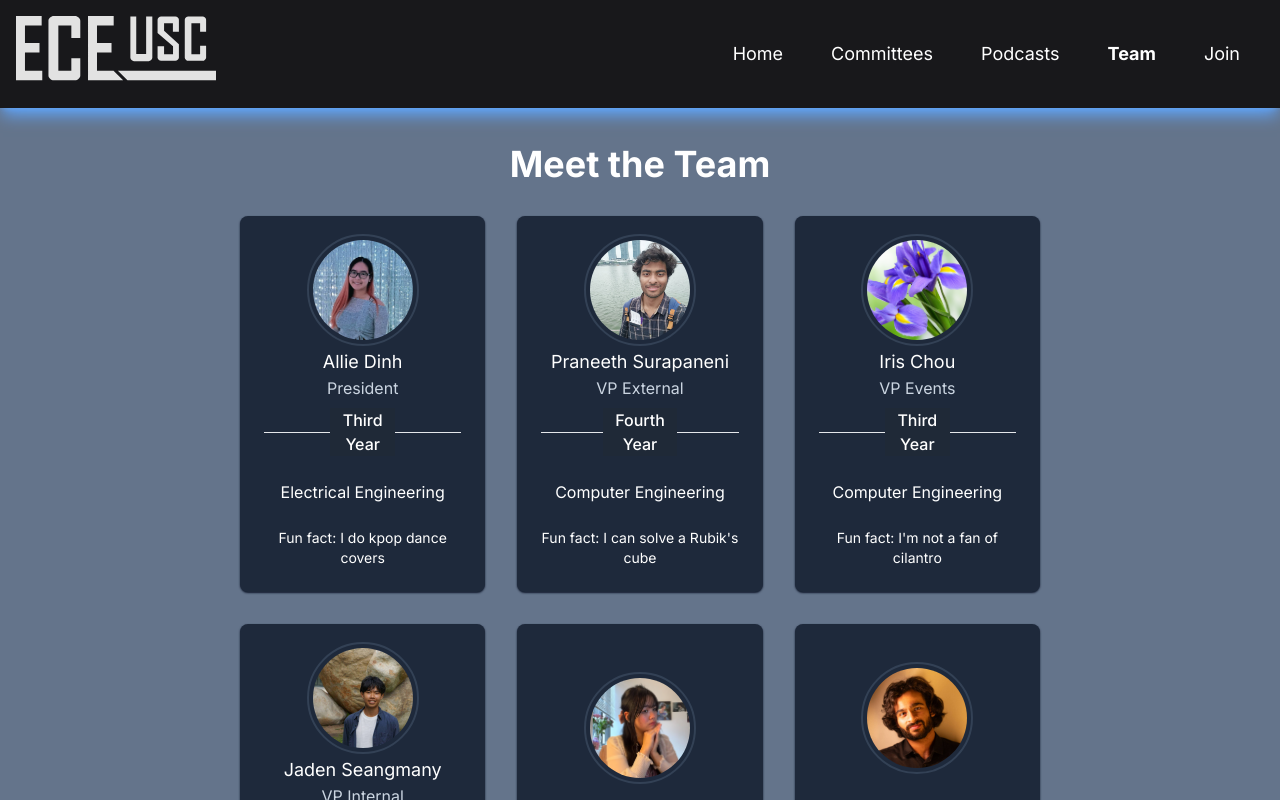
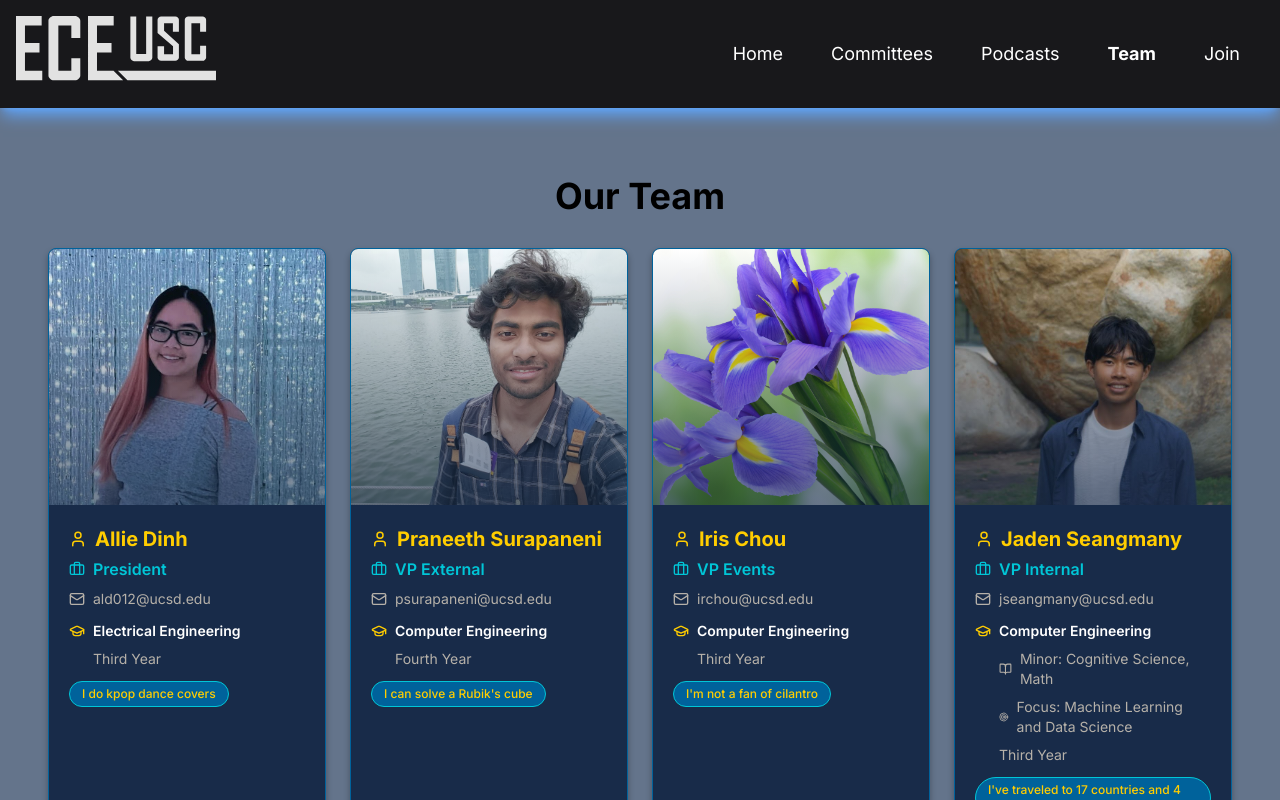
Before and after one commit to eceusc/eceusc.ucsd.edu, a Next.js app: page /team in a window 1280 px wide. Shown: the top 800 px of the page. Built offline with nearby package versions, Linux system fonts and the light colour scheme.

Commit message:
Updated Flip Flop form and instagram link

```diff
--- a/package.json
+++ b/package.json
@@ -33,6 +33,7 @@
 		"eslint": "8.43.0",
 		"eslint-config-next": "13.4.7",
 		"gapi-script": "^1.2.0",
+		"lucide-react": "^0.545.0",
 		"mui": "^0.0.1",
 		"next": "^14.0.4",
 		"next-auth": "^4.24.4",
--- a/src/app/join/page.tsx
+++ b/src/app/join/page.tsx
@@ -31,7 +31,7 @@ export default function JoinPage() {
             />
             <div className="grid grid-rows-2 grid-flow-col">
               <a
-                href="https://www.instagram.com/eceusc_ucsd/"
+                href="https://www.instagram.com/eceusc_at_ucsd/"
                 target="_blank"
                 className="flex flex-row my-auto"
               >
--- a/src/app/members.tsx
+++ b/src/app/members.tsx
@@ -9,7 +9,9 @@ import helena_phamova_img from '@/../public/25-26/helena_phamova.jpg';
 import hlwan_paing_img from '@/../public/25-26/hlwan_paing.jpg';
 import jasper_huang_img from '@/../public/25-26/jasper_huang.jpg';
 
-let members = [
+import { Member } from './types';
+
+let members : Member[] = [
 	{
 		// This object is a rebound for components/contact_info.tsx
 		// when empty args are provided.
--- a/src/app/team/page.tsx
+++ b/src/app/team/page.tsx
@@ -1,7 +1,7 @@
 import Navbar from "@/components/navbar";
 import Background from "@/components/background";
 import Footer from "@/components/footer";
-import Team from "@/components/team";
+import TeamMemberCard from "@/components/team";
 import members from "../members";
 
 export default function TeamPage() {
@@ -9,27 +9,14 @@ export default function TeamPage() {
 		<>
 			<Navbar pageLocation="Team" hideInitialNav={false} />
 			<Background>
-				<div className="text-center font-bold md:pb-4 mt-20 md:m-auto">
-					<span className="text-white text-2xl md:text-4xl">Meet the Team</span>
-				</div>
-				<div className="sm:w-1/2 lg:w-2/3 m-auto grid lg:grid-cols-2 xl:grid-cols-3">
-					{members
-						.filter((m) => m.name != "TBD")
-						.map((m) => (
-							<Team
-								name={m.name}
-								email={m.email}
-								position={m.position}
-								pic={m.pic}
-								major={m.major}
-								minor={m.minor}
-								depth={m.depth}
-								year={m.year}
-								lines={m.lines}
-								key={m.name}
-							/>
-						))}
-				</div>
+				<div className="min-h-screen bg-gray-1000 p-8">
+                    <h1 className="text-4xl font-bold text-center mb-8 text-black-800">Our Team</h1>
+                    <div className="grid grid-cols-1 sm:grid-cols-2 lg:grid-cols-4 gap-6 max-w-7xl mx-auto">
+                        {members.filter((m)=>m.name!='TBD').map((member, index) => (
+                        <TeamMemberCard key={index} member={member} />
+                        ))}
+                    </div>
+                </div>
 			</Background>
 			<Footer />
 		</>
--- a/src/components/team.tsx
+++ b/src/components/team.tsx
@@ -1,67 +1,122 @@
+"use client";
+
+import * as React from 'react';
+import Card from '@mui/material/Card';
+import CardContent from '@mui/material/CardContent';
+import CardMedia from '@mui/material/CardMedia';
+import Typography from '@mui/material/Typography';
+import { Box, Chip, List, ListItem, ListItemText } from '@mui/material';
+import CodeIcon from '@mui/icons-material/Code';
+import SchoolIcon from '@mui/icons-material/School';
+import PersonIcon from '@mui/icons-material/Person';
+import { Briefcase, User, Mail, GraduationCap, BookOpen, Target } from "lucide-react";
+
 import members from "../app/members";
 import Image from "next/image";
+import { Member } from "@/app/types";
+import { grey } from '@mui/material/colors';
 
-export default function Team({
-	name,
-	email,
-	position,
-	pic,
-	major,
-	minor,
-	depth,
-	year,
-	lines,
-}: {
-	name: string;
-	email: string;
-	position: string;
-	pic: string;
-	major: string;
-	minor: string | null;
-	depth: string | null;
-	year: string;
-	lines: string[];
-}) {
+
+// --- MUI Card Component ---
+
+export default function MemberCard ({ member }: { member: Member }) {
   return (
     <div
-			className="flex flex-col text-center bg-slate-800 rounded-lg p-6 m-4 text-white shadow-sm shadow-slate-900"
-			key={name}
+      className="rounded-lg shadow-lg overflow-hidden transition-all duration-300 hover:-translate-y-2 hover:shadow-2xl border"
+      style={{
+        backgroundColor: '#182B49',
+        borderColor: '#00629B',
+        boxShadow: '0 4px 6px rgba(0, 0, 0, 0.3)'
+      }}
+      onMouseEnter={(e) => {
+        e.currentTarget.style.boxShadow = '0 20px 40px rgba(0, 198, 215, 0.3)';
+      }}
+      onMouseLeave={(e) => {
+        e.currentTarget.style.boxShadow = '0 4px 6px rgba(0, 0, 0, 0.3)';
+      }}
     >
+      <div className="relative h-64 overflow-hidden">
+        <img
+          src={member.pic}
+          alt={member.name}
+          className="w-full h-full object-cover transition-transform duration-300 hover:scale-110"
+        />
         <div
-			className="relative w-[100px] h-[100px] rounded-full overflow-hidden outline outline-2 outline-offset-4 outline-slate-700 hover:outline-slate-300 transition-all m-auto"
-		>
-			<Image
-				src={pic}
-				alt={name}
-				width={100}
-				height={100}
-				className="object-cover w-full h-full"
-			/>
+          className="absolute inset-0 opacity-60"
+          style={{ background: 'linear-gradient(to top, #182B49, transparent)' }}
+        ></div>
+      </div>
+      <div className="p-5">
+        <div className="flex items-center gap-2 mb-1">
+          <User size={18} style={{ color: '#FFCD00' }} />
+          <h2 className="text-xl font-bold" style={{ color: '#FFCD00' }}>
+            {member.name}
+          </h2>
         </div>
 
-
-			<div className="m-2 flex flex-col items-center">
-				<span className="text-lg">{name}</span>
-				<span className="text-md text-slate-300">{position}</span>
+        <div className="flex items-center gap-2 mb-2">
+          <Briefcase size={16} style={{ color: '#00C6D7' }} />
+          <p className="font-semibold" style={{ color: '#00C6D7' }}>
+            {member.position}
+          </p>
         </div>
 
-			<div className="mb-6 inline-flex items-center justify-center w-full">
-				<hr className="w-16 md:w-24 lg:w-32 h-px bg-gray-200 border-0 dark:bg-gray-700" />
-				<span className="px-3 font-medium bg-gray-800">{year}</span>
-				<hr className="w-16 md:w-24 lg:w-32 h-px bg-gray-200 border-0 dark:bg-gray-700" />
+        <div className="flex items-center gap-2 mb-3">
+          <Mail size={16} style={{ color: '#B6B1A9' }} />
+          <p className="text-sm" style={{ color: '#B6B1A9' }}>
+            {member.email}
+          </p>
         </div>
 
-			<div className="flex flex-col ">
-				<span>{major}</span>
-				<span className="text-sm text-slate-300">
-					{depth ? " w/ depth in " + depth : ""}
-				</span>
-				<span className="text-sm mt-2">{minor ? minor : ""}</span>
+        <div className="space-y-2 mb-3">
+          <div className="flex items-center gap-2">
+            <GraduationCap size={16} style={{ color: '#FFCD00' }} />
+            <p className="text-sm font-semibold text-white">{member.major}</p>
           </div>
 
-			<div className="flex flex-col mt-4">
-				<span className="text-sm">{lines[0] ? `Fun fact: ${lines[0]}` : ""}</span>
+          {member.minor && (
+            <div className="flex items-center gap-2 ml-6">
+              <BookOpen size={14} style={{ color: '#B6B1A9' }} />
+              <p className="text-sm" style={{ color: '#B6B1A9' }}>
+                Minor: {member.minor}
+              </p>
+            </div>
+          )}
+
+          {member.depth && (
+            <div className="flex items-center gap-2 ml-6">
+              <Target size={14} style={{ color: '#B6B1A9' }} />
+              <p className="text-sm" style={{ color: '#B6B1A9' }}>
+                Focus: {member.depth}
+              </p>
+            </div>
+          )}
+
+          <div className="flex items-center gap-2 ml-6">
+            <p className="text-sm" style={{ color: '#B6B1A9' }}>
+              {member.year}
+            </p>
+          </div>
+        </div>
+
+        {member.lines.length > 0 && (
+          <div className="flex flex-wrap gap-2 mt-3">
+            {member.lines.map((line, idx) => (
+              <span
+                key={idx}
+                className="px-3 py-1 text-xs font-medium rounded-full"
+                style={{
+                  color: '#FFCD00',
+                  backgroundColor: '#00629B',
+                  border: '1px solid #00C6D7'
+                }}
+              >
+                {line}
+              </span>
+            ))}
+          </div>
+        )}
       </div>
     </div>
   );
-}
+};
--- a/src/components/upcomingEvents.tsx
+++ b/src/components/upcomingEvents.tsx
@@ -29,7 +29,7 @@ const eventsList : Event[] = [
       location: 'Henry Booker Room, Jacobs Hall 2nd Floor',
       information: 'Learn about our mentorship program and how to sign up. Connect with upperclassmen and industry professionals.',
       tag: 'mentorship',
-      rsvpLink: 'https://forms.google.com/example2',
+      rsvpLink: 'https://forms.gle/z46LogsRaJqB6YfE8',
     },
     {
       title: 'Power Engineering Connect',
```
Also changed, not shown: src/app/types.ts (+12 -0 lines), 1 other file (tests, documents, lock files or other folders). Lines whose indentation alone changed are shown as unchanged.
